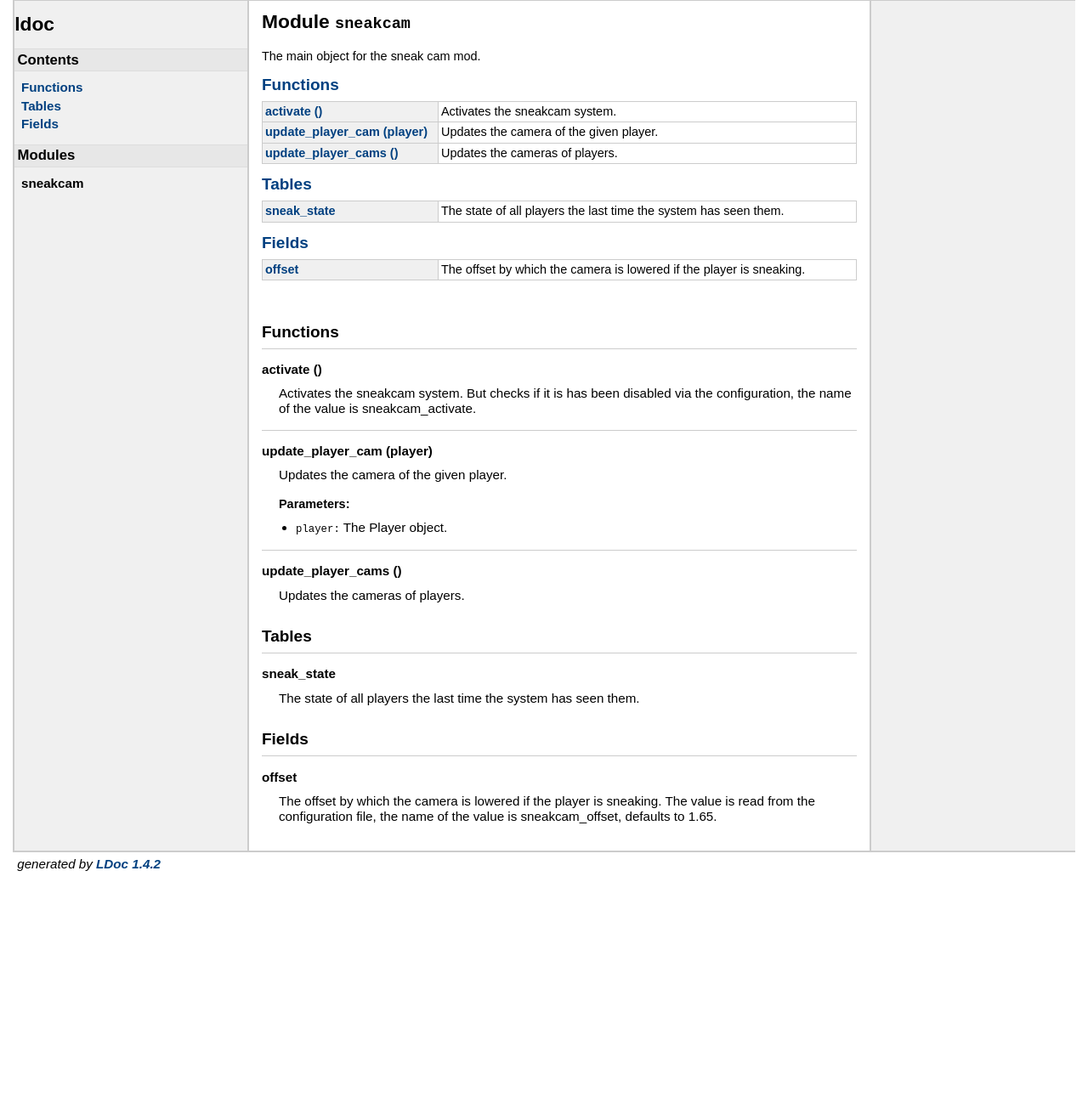
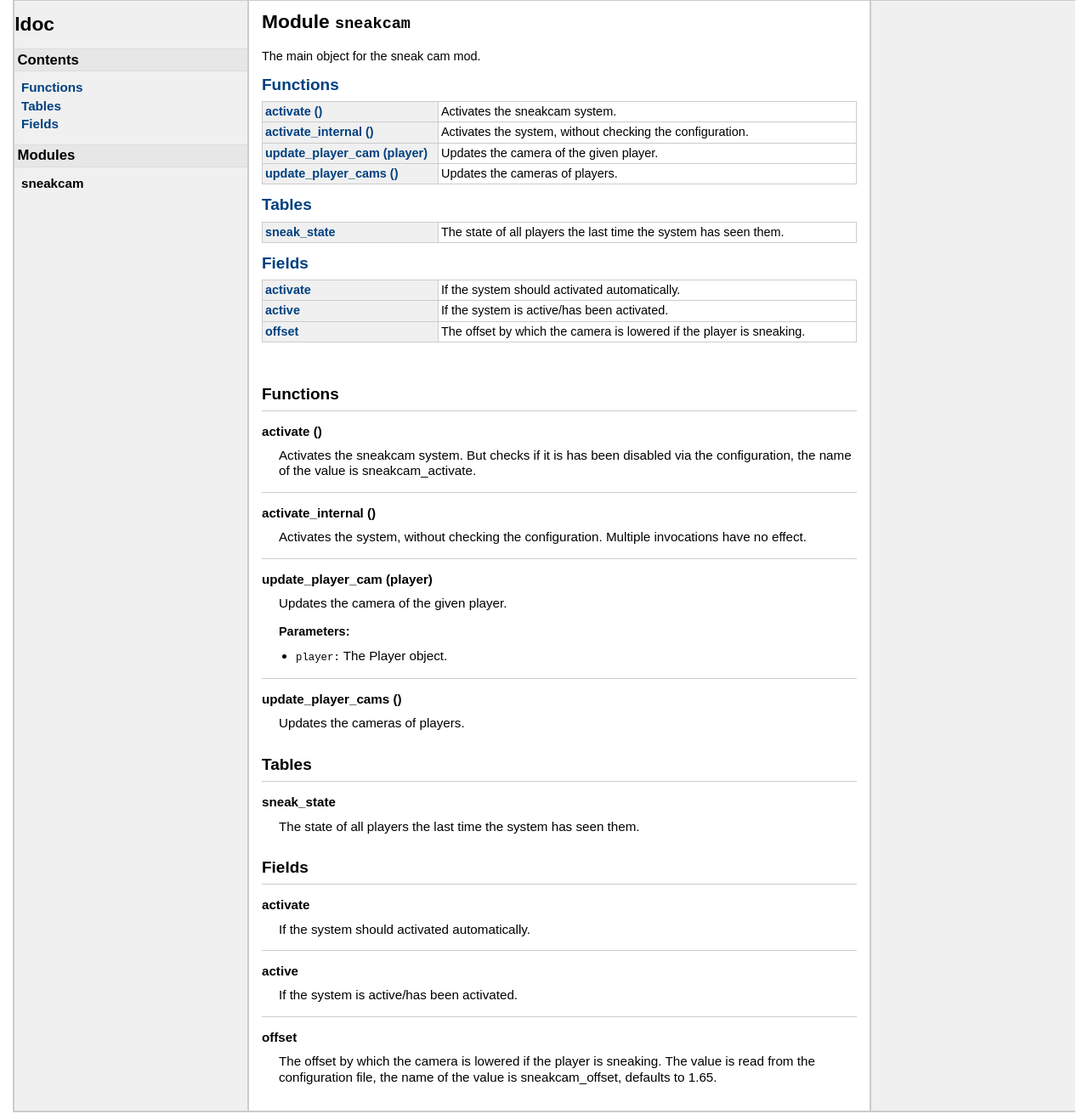
Before and after one commit to RobertZenz/minetest-australopithecus-sneak-cam, a plain HTML site: page doc/index.html in a window 1280 px wide. Shown: the top 1311 px of the page at 85% size. Before the commit the page ends 1031 px from the top, so only its background shows below. Drawn offline with Linux system fonts and the light colour scheme.

Commit message:
Revised activation system.

```diff
--- a/doc/index.html
+++ b/doc/index.html
@@ -56,6 +56,10 @@
 	<td class="summary">Activates the sneakcam system.</td>
 	</tr>
 	<tr>
+	<td class="name" nowrap><a href="#activate_internal">activate_internal ()</a></td>
+	<td class="summary">Activates the system, without checking the configuration.</td>
+	</tr>
+	<tr>
 	<td class="name" nowrap><a href="#update_player_cam">update_player_cam (player)</a></td>
 	<td class="summary">Updates the camera of the given player.</td>
 	</tr>
@@ -73,6 +77,14 @@
 </table>
 <h2><a href="#Fields">Fields</a></h2>
 <table class="function_list">
+	<tr>
+	<td class="name" nowrap><a href="#activate">activate</a></td>
+	<td class="summary">If the system should activated automatically.</td>
+	</tr>
+	<tr>
+	<td class="name" nowrap><a href="#active">active</a></td>
+	<td class="summary">If the system is active/has been activated.</td>
+	</tr>
 	<tr>
 	<td class="name" nowrap><a href="#offset">offset</a></td>
 	<td class="summary">The offset by which the camera is lowered if the player is sneaking.</td>
@@ -92,6 +104,21 @@
     <dd>
     Activates the sneakcam system.  But checks if it is has been disabled via
  the configuration, the name of the value is sneakcam_activate.
+
+
+
+
+
+
+
+</dd>
+    <dt>
+    <a name = "activate_internal"></a>
+    <strong>activate_internal ()</strong>
+    </dt>
+    <dd>
+    Activates the system, without checking the configuration.  Multiple
+ invocations have no effect.
 
 
 
@@ -155,6 +182,34 @@
     <h2><a name="Fields"></a>Fields</h2>
     <dl class="function">
     <dt>
+    <a name = "activate"></a>
+    <strong>activate</strong>
+    </dt>
+    <dd>
+    If the system should activated automatically.
+
+
+
+
+
+
+
+</dd>
+    <dt>
+    <a name = "active"></a>
+    <strong>active</strong>
+    </dt>
+    <dd>
+    If the system is active/has been activated.
+
+
+
+
+
+
+
+</dd>
+    <dt>
     <a name = "offset"></a>
     <strong>offset</strong>
     </dt>
```
Also changed, not shown: 1 other file.
